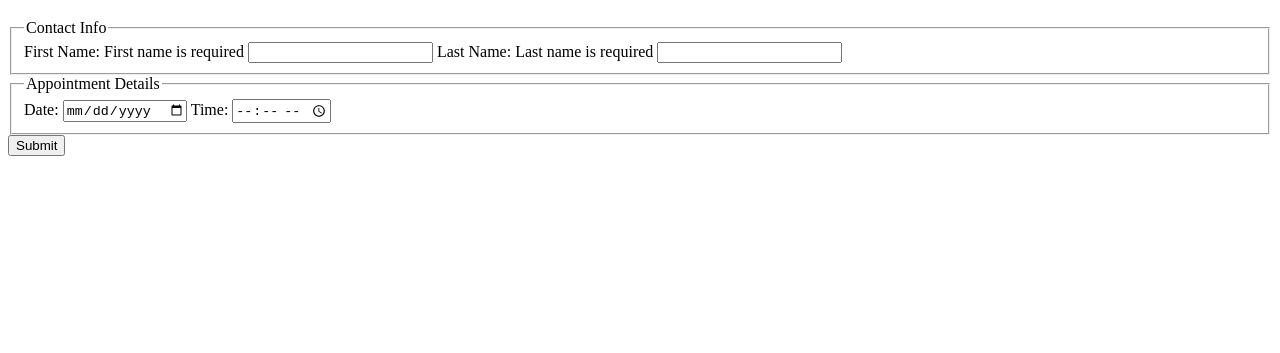
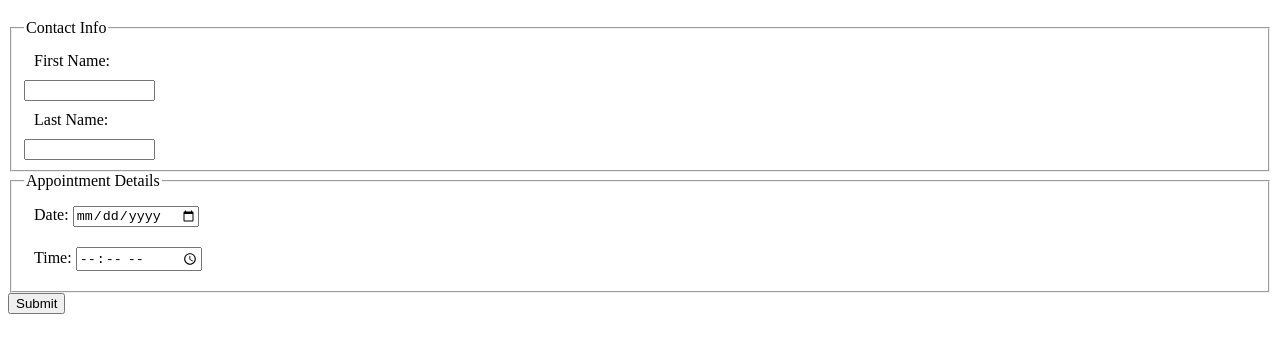
Before and after one commit to AaronB22/Appointment-Scheduler, a website: page views/index.html in a window 1280 px wide. Shown: the part 61-414 px from the top of the page. Drawn offline with Linux system fonts and the light colour scheme; files that its build step writes are made by us from their sources; files whose address does not match are found by name.

Commit message:
added styles

```diff
--- /dev/null
+++ b/public/styles/styles.css
@@ -0,0 +1,14 @@
+.err{
+    color: red;
+    display: none;
+}
+fieldset{
+    display: flex;
+    flex-direction: column;
+}
+label{
+    margin: 10px;
+}
+input{
+    width: 10%;
+}
--- a/views/index.html
+++ b/views/index.html
@@ -5,6 +5,7 @@
     <meta name="viewport" content="width=device-width, initial-scale=1.0">
     <title>Appointment</title>
     <script defer src="./js/application.js"></script>
+    <link href="styles/styles.css" rel="stylesheet">
 </head>
 <body>
     <h1>Schedule an Appointment</h1>
@@ -14,15 +15,13 @@
         <fieldset>
             <legend>Contact Info</legend>
             <label for="fname">
-                First Name:
-                <span class="err" id="err-fname">First name is required</span>
-                <input type="text" id="fname" name="fname">
+                First Name: <span class="err" id="err-fname">First name is required</span>
             </label>
+            <input type="text" id="fname" name="fname">
             <label for="lname">
-                Last Name:
-                <span class="err" id="err-lname">Last name is required</span>
-                <input type="text" id="lname" name="lname">
+                Last Name: <span class="err" id="err-lname">Last name is required</span>
             </label>
+            <input type="text" id="lname" name="lname">
         </fieldset>
 
         <!-- Appointment Details -->
```
